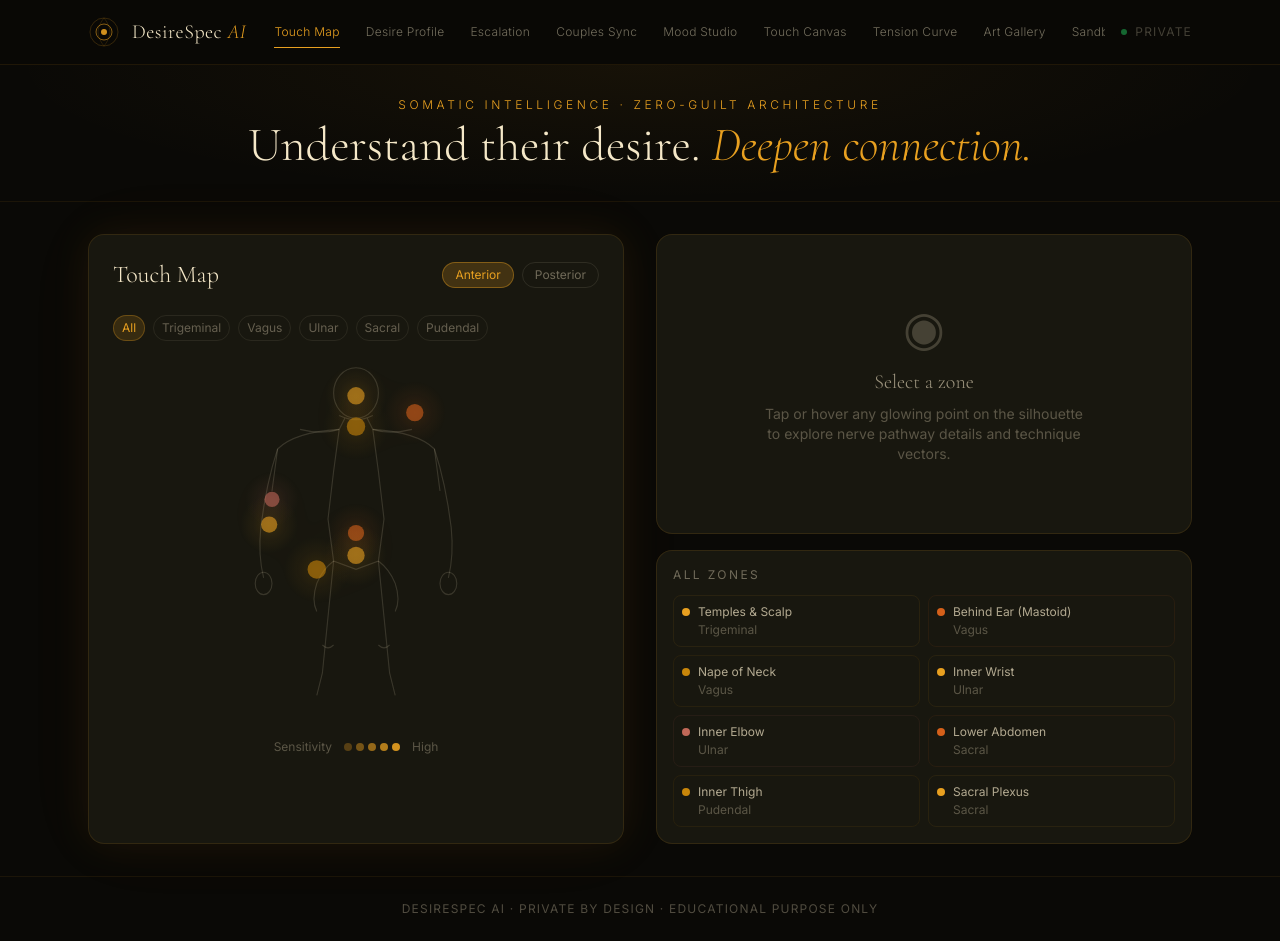
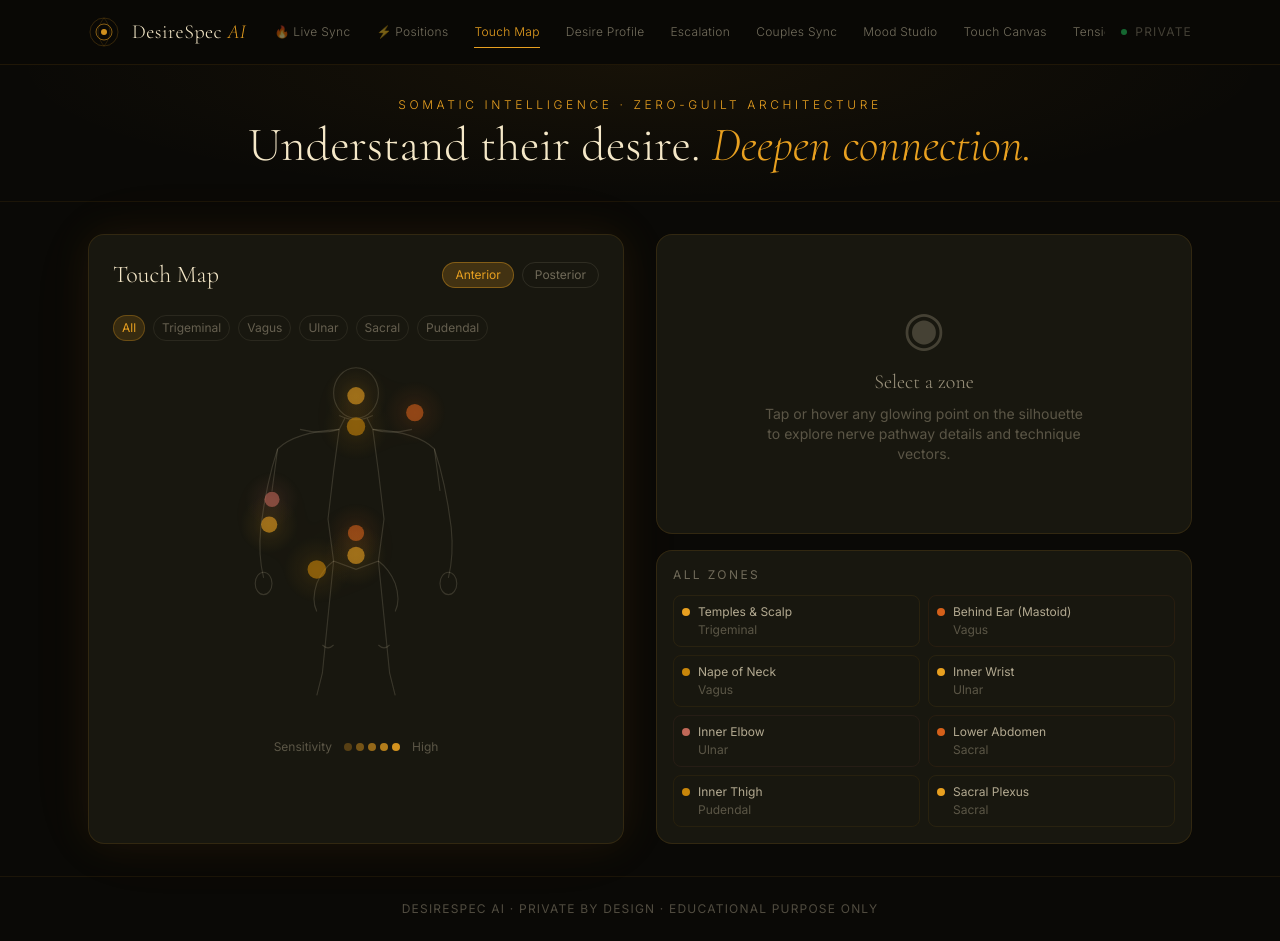
Before and after one commit to Roberthle/desirespec-ai, a Next.js app: page / in a window 1280 px wide. Built offline with nearby package versions, Linux system fonts and the light colour scheme.

Commit message:
UX: Move Live Sync and Positions tabs to the far left of the navigation bar

```diff
--- a/app/page.tsx
+++ b/app/page.tsx
@@ -31,6 +31,8 @@
   | 'positions'
 
 const tabs: { id: Tab; label: string; icon: string }[] = [
+  { id: 'livesync',    label: '🔥 Live Sync',  icon: '🔥' },
+  { id: 'positions',   label: '⚡ Positions',  icon: '⚡' },
   { id: 'heatmap',     label: 'Touch Map',     icon: '◉' },
   { id: 'diagnostics', label: 'Desire Profile', icon: '◈' },
   { id: 'escalation',  label: 'Escalation',    icon: '◆' },
@@ -41,8 +43,6 @@
   { id: 'gallery',     label: 'Art Gallery',   icon: '◻' },
   { id: 'sandbox',     label: 'Sandbox',       icon: '◇' },
   { id: 'pacer',       label: 'Pacer',         icon: '○' },
-  { id: 'livesync',    label: '🔥 Live Sync',  icon: '🔥' },
-  { id: 'positions',   label: '⚡ Positions',  icon: '⚡' },
 ]
 
 export default function Home() {
```
